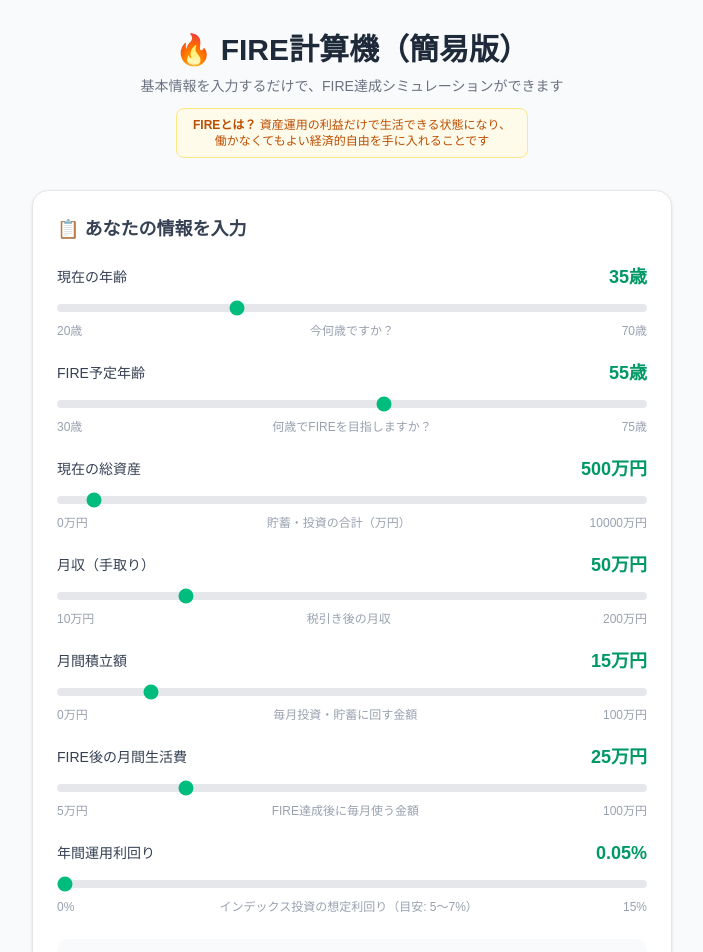
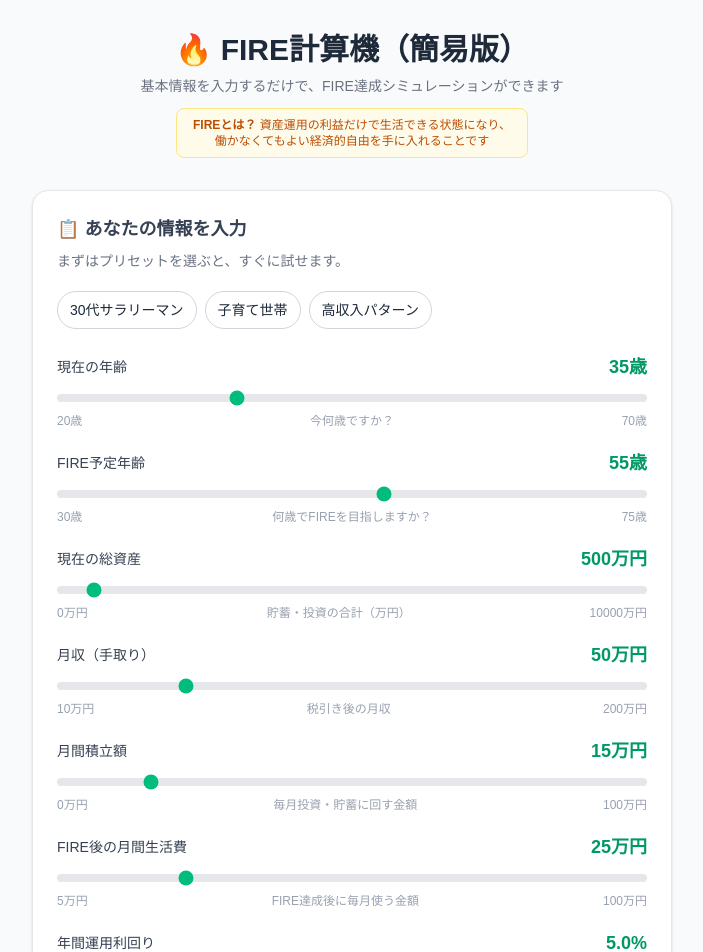
Before and after one commit to doubtmandaru231-ctrl/fire-calculator, a Next.js app: page /simple in a window 1280 px wide. Shown: the top 952 px of the page, without its empty margins (288-991 px from the left). Built offline with nearby package versions, Linux system fonts and the light colour scheme.

Commit message:
add simple presets

```diff
--- a/src/components/forms/SimpleInputForm.tsx
+++ b/src/components/forms/SimpleInputForm.tsx
@@ -14,6 +14,45 @@ const DEFAULT_INPUT: SimpleInput = {
   monthlyExpenseAfterFire: 25,
   expectedReturn: 0.05,
 };
+
+const presets: Array<{ label: string; data: SimpleInput }> = [
+  {
+    label: '30代サラリーマン',
+    data: {
+      currentAge: 35,
+      retirementAge: 55,
+      currentAssets: 500,
+      monthlyIncome: 50,
+      monthlySaving: 15,
+      monthlyExpenseAfterFire: 25,
+      expectedReturn: 0.05,
+    },
+  },
+  {
+    label: '子育て世帯',
+    data: {
+      currentAge: 35,
+      retirementAge: 60,
+      currentAssets: 300,
+      monthlyIncome: 45,
+      monthlySaving: 10,
+      monthlyExpenseAfterFire: 30,
+      expectedReturn: 0.05,
+    },
+  },
+  {
+    label: '高収入パターン',
+    data: {
+      currentAge: 35,
+      retirementAge: 50,
+      currentAssets: 1000,
+      monthlyIncome: 80,
+      monthlySaving: 30,
+      monthlyExpenseAfterFire: 40,
+      expectedReturn: 0.06,
+    },
+  },
+];
 
 interface FieldConfig {
   key: keyof SimpleInput;
@@ -89,22 +128,19 @@ const fields: FieldConfig[] = [
     max: 15,
     step: 0.5,
     description: 'インデックス投資の想定利回り（目安: 5〜7%）',
-    format: (v) => `${v}%`,
+    format: (v) => `${(v * 100).toFixed(1)}%`,
   },
 ];
 
 export default function SimpleInputForm() {
   const router = useRouter();
   const [input, setInput] = useState<SimpleInput>(DEFAULT_INPUT);
-  // 最初のレンダー（DEFAULT_INPUT）では保存しないためのフラグ
   const mountedRef = useRef(false);
 
-  // マウント時に localStorage から復元
   useEffect(() => {
     setInput(loadFromStorage(SIMPLE_INPUT_KEY, DEFAULT_INPUT));
   }, []);
 
-  // 入力変化時に自動保存（初回レンダーはスキップ）
   useEffect(() => {
     if (!mountedRef.current) {
       mountedRef.current = true;
@@ -118,6 +154,10 @@ export default function SimpleInputForm() {
     if (!Number.isNaN(value)) {
       setInput((prev) => ({ ...prev, [key]: value }));
     }
+  };
+
+  const handlePresetSelect = (preset: SimpleInput) => {
+    setInput(preset);
   };
 
   const handleSubmit = () => {
@@ -140,14 +180,30 @@ export default function SimpleInputForm() {
 
   return (
     <div className="bg-white rounded-2xl shadow-sm border border-gray-200 p-6">
-      <h2 className="text-lg font-bold text-gray-700 mb-5">📋 あなたの情報を入力</h2>
+      <h2 className="text-lg font-bold text-gray-700 mb-2">📋 あなたの情報を入力</h2>
+      <p className="text-sm text-gray-500 mb-5">
+        まずはプリセットを選ぶと、すぐに試せます。
+      </p>
+
+      <div className="mb-6 flex flex-wrap gap-2">
+        {presets.map((preset) => (
+          <button
+            key={preset.label}
+            type="button"
+            onClick={() => handlePresetSelect(preset.data)}
+            className="px-3 py-2 text-sm rounded-full border border-gray-300 bg-white hover:bg-gray-100 transition-colors"
+          >
+            {preset.label}
+          </button>
+        ))}
+      </div>
 
       <div className="space-y-5">
         {fields.map((field) => (
           <div key={field.key}>
-            <div className="flex justify-between items-center mb-1">
+            <div className="flex justify-between items-center mb-1 gap-3">
               <label className="text-sm font-medium text-gray-700">{field.label}</label>
-              <span className="text-lg font-bold text-emerald-600">
+              <span className="text-lg font-bold text-emerald-600 shrink-0">
                 {displayValue(field)}
               </span>
             </div>
@@ -160,13 +216,13 @@ export default function SimpleInputForm() {
               onChange={(e) => handleChange(field.key, e.target.value)}
               className="w-full h-2 bg-gray-200 rounded-lg appearance-none cursor-pointer accent-emerald-500"
             />
-            <div className="flex justify-between text-xs text-gray-400 mt-1">
-              <span>
+            <div className="flex justify-between text-xs text-gray-400 mt-1 gap-2">
+              <span className="shrink-0">
                 {field.min}
                 {field.unit}
               </span>
               <span className="text-gray-400 text-center flex-1 px-2">{field.description}</span>
-              <span>
+              <span className="shrink-0">
                 {field.max}
                 {field.unit}
               </span>
@@ -175,7 +231,6 @@ export default function SimpleInputForm() {
         ))}
       </div>
 
-      {/* サマリー */}
       <div className="mt-6 bg-gray-50 rounded-xl p-4 text-sm text-gray-600 space-y-1">
         <p>
           月間貯蓄率:{' '}
```
